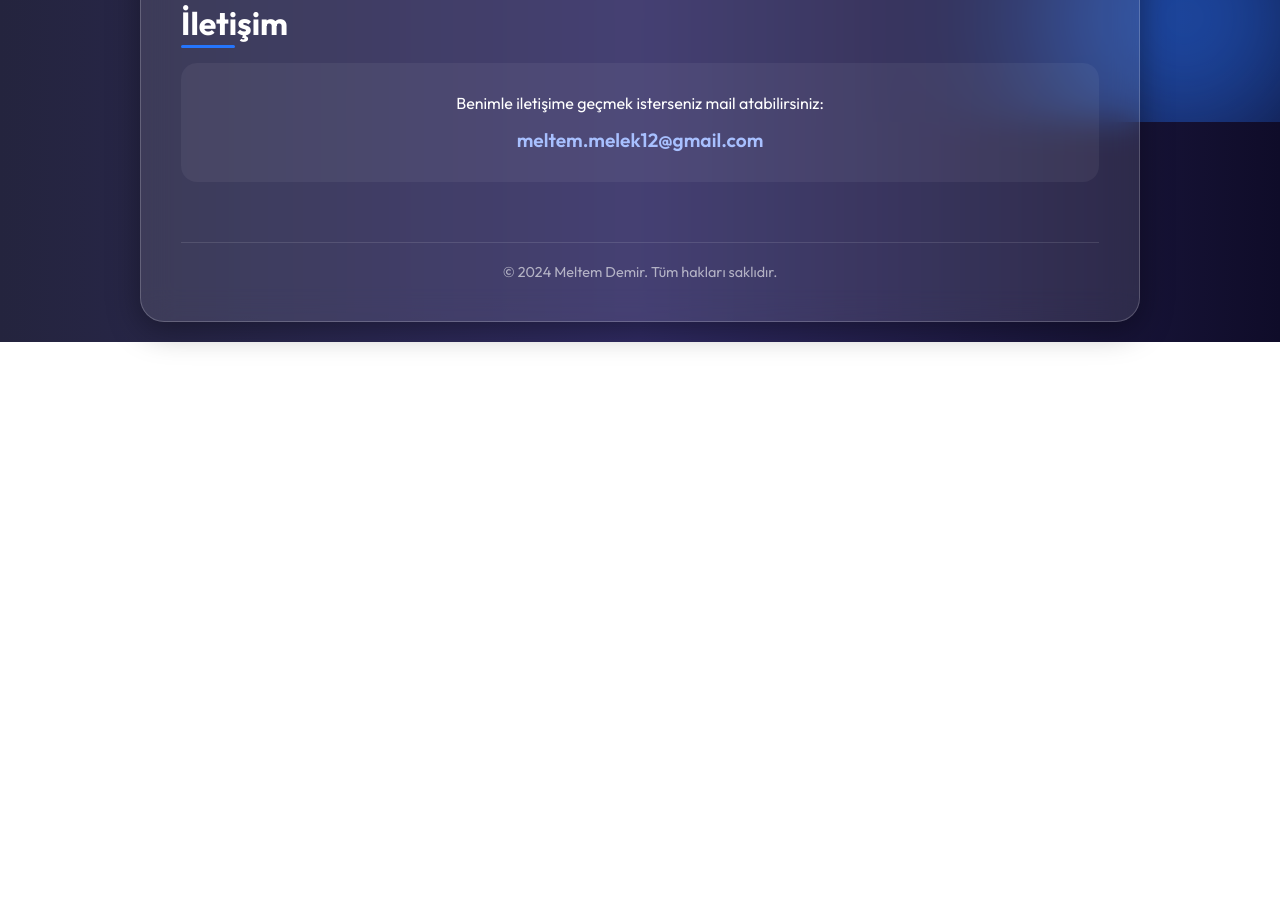
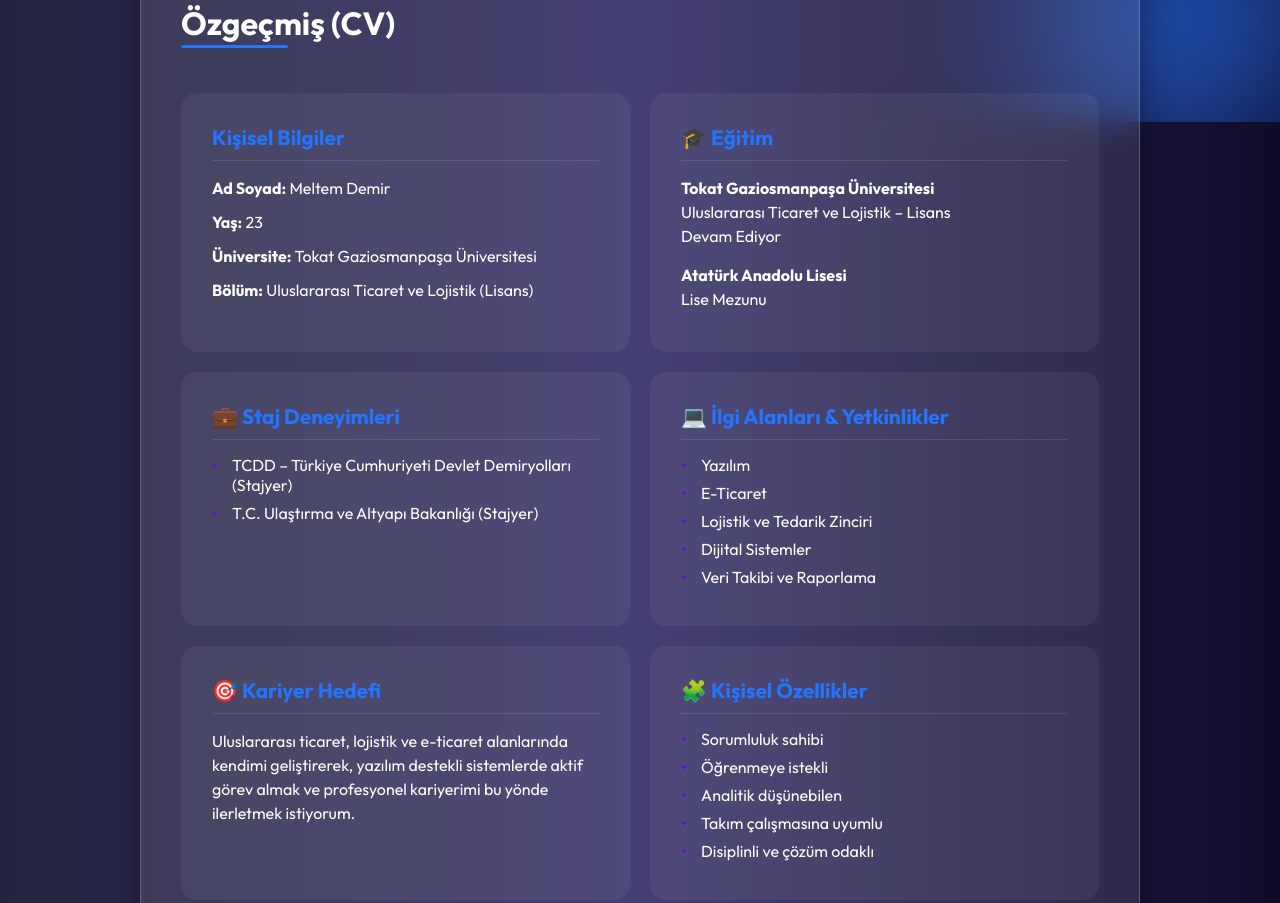
Before and after one commit to meltemmelek12-hub/meltemdemir, a plain HTML site: page index.html in a window 1280 px wide. Shown: the part 678-1581 px from the top of the page. Before the commit the page ends 1020 px from the top, so only its background shows below. Drawn offline with Linux system fonts and the light colour scheme.

Commit message:
Add files via upload

```diff
--- a/index.html
+++ b/index.html
@@ -25,6 +25,7 @@
                 <ul>
                     <li><a href="#home">Ana Sayfa</a></li>
                     <li><a href="#about">Hakkımda</a></li>
+                    <li><a href="#cv">Özgeçmiş</a></li>
                     <li><a href="#contact">İletişim</a></li>
                 </ul>
             </nav>
@@ -55,6 +56,72 @@
             </p>
         </section>
 
+        <section id="cv" class="cv-section user-section">
+            <h2>Özgeçmiş (CV)</h2>
+
+            <div class="cv-grid">
+                <div class="cv-box">
+                    <h3>Kişisel Bilgiler</h3>
+                    <p><strong>Ad Soyad:</strong> Meltem Demir</p>
+                    <p><strong>Yaş:</strong> 23</p>
+                    <p><strong>Üniversite:</strong> Tokat Gaziosmanpaşa Üniversitesi</p>
+                    <p><strong>Bölüm:</strong> Uluslararası Ticaret ve Lojistik (Lisans)</p>
+                </div>
+
+                <div class="cv-box">
+                    <h3>🎓 Eğitim</h3>
+                    <p>
+                        <strong>Tokat Gaziosmanpaşa Üniversitesi</strong><br>
+                        Uluslararası Ticaret ve Lojistik – Lisans<br>
+                        Devam Ediyor
+                    </p>
+                    <p class="mt-2">
+                        <strong>Atatürk Anadolu Lisesi</strong><br>
+                        Lise Mezunu
+                    </p>
+                </div>
+
+                <div class="cv-box">
+                    <h3>💼 Staj Deneyimleri</h3>
+                    <ul>
+                        <li>TCDD – Türkiye Cumhuriyeti Devlet Demiryolları (Stajyer)</li>
+                        <li>T.C. Ulaştırma ve Altyapı Bakanlığı (Stajyer)</li>
+                    </ul>
+                </div>
+
+                <div class="cv-box">
+                    <h3>💻 İlgi Alanları & Yetkinlikler</h3>
+                    <ul>
+                        <li>Yazılım</li>
+                        <li>E-Ticaret</li>
+                        <li>Lojistik ve Tedarik Zinciri</li>
+                        <li>Dijital Sistemler</li>
+                        <li>Veri Takibi ve Raporlama</li>
+                    </ul>
+                </div>
+
+                <div class="cv-box">
+                    <h3>🎯 Kariyer Hedefi</h3>
+                    <p>
+                        Uluslararası ticaret, lojistik ve e-ticaret alanlarında kendimi geliştirerek,
+                        yazılım destekli sistemlerde aktif görev almak ve profesyonel kariyerimi bu yönde
+                        ilerletmek istiyorum.
+                    </p>
+                </div>
+
+                <div class="cv-box">
+                    <h3>🧩 Kişisel Özellikler</h3>
+                    <ul>
+                        <li>Sorumluluk sahibi</li>
+                        <li>Öğrenmeye istekli</li>
+                        <li>Analitik düşünebilen</li>
+                        <li>Takım çalışmasına uyumlu</li>
+                        <li>Disiplinli ve çözüm odaklı</li>
+                    </ul>
+                </div>
+            </div>
+        </section>
+
         <section id="contact" class="contact user-section">
             <h2>İletişim</h2>
             <div class="contact-card">
--- a/style.css
+++ b/style.css
@@ -258,11 +258,67 @@ h2::after {
     border-radius: 2px;
 }
 
-.contact-card {
+.contact-card,
+.cv-box {
     background: rgba(255, 255, 255, 0.05);
     padding: 30px;
     border-radius: 16px;
     text-align: center;
+}
+
+.cv-grid {
+    display: grid;
+    grid-template-columns: repeat(auto-fit, minmax(300px, 1fr));
+    gap: 20px;
+    margin-top: 30px;
+}
+
+.cv-box {
+    text-align: left;
+    transition: transform 0.3s, background 0.3s;
+    border: 1px solid transparent;
+}
+
+.cv-box:hover {
+    transform: translateY(-5px);
+    background: rgba(255, 255, 255, 0.08);
+    border-color: var(--glass-border);
+}
+
+.cv-box h3 {
+    color: var(--secondary-color);
+    margin-bottom: 15px;
+    font-size: 1.3rem;
+    border-bottom: 1px solid rgba(255, 255, 255, 0.1);
+    padding-bottom: 10px;
+}
+
+.cv-box p {
+    margin-bottom: 10px;
+    line-height: 1.5;
+}
+
+.cv-box ul {
+    list-style: none;
+    padding: 0;
+}
+
+.cv-box ul li {
+    position: relative;
+    padding-left: 20px;
+    margin-bottom: 8px;
+}
+
+.cv-box ul li::before {
+    content: '•';
+    color: var(--primary-color);
+    position: absolute;
+    left: 0;
+    font-weight: bold;
+}
+
+.mt-2 {
+    margin-top: 15px;
 }
 
 .email-link {
```
